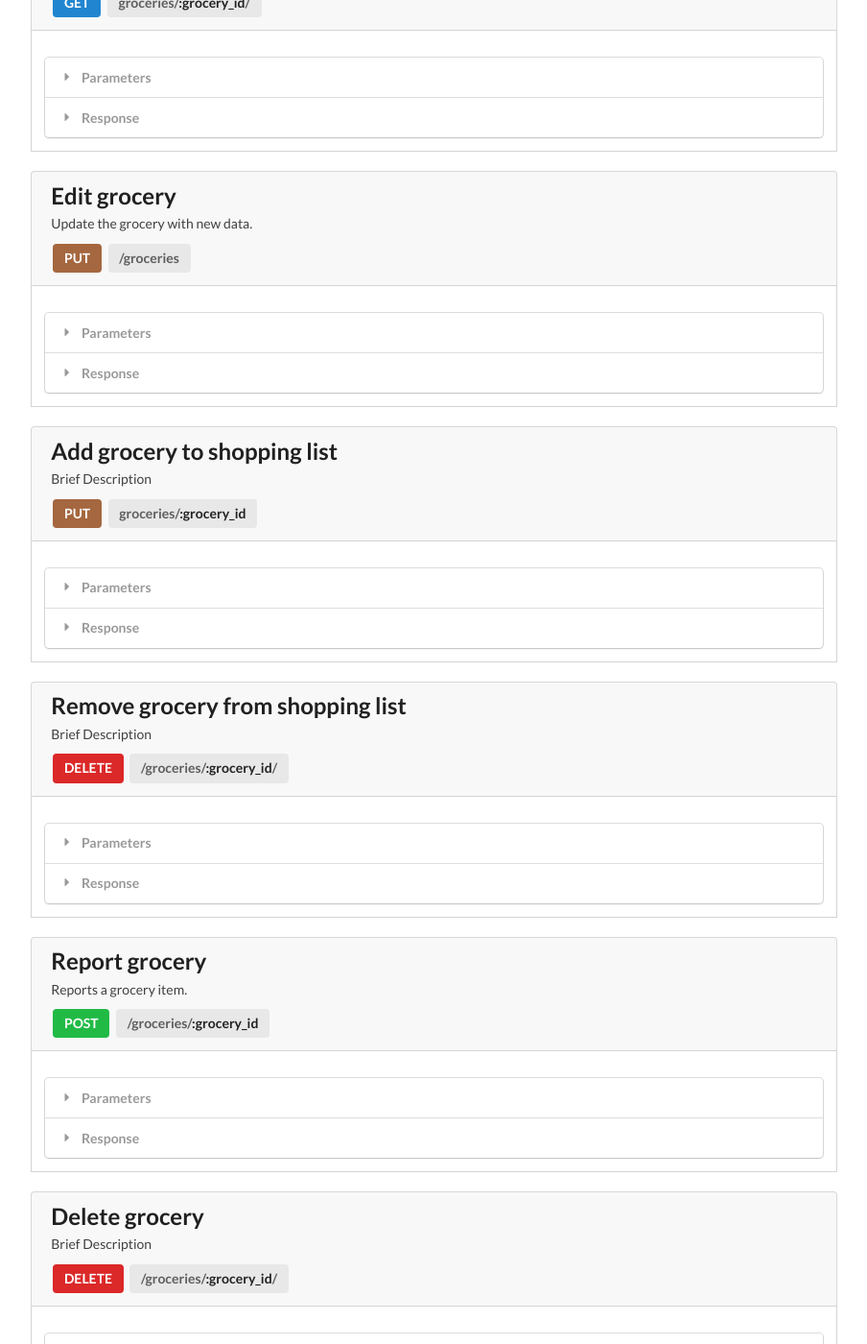
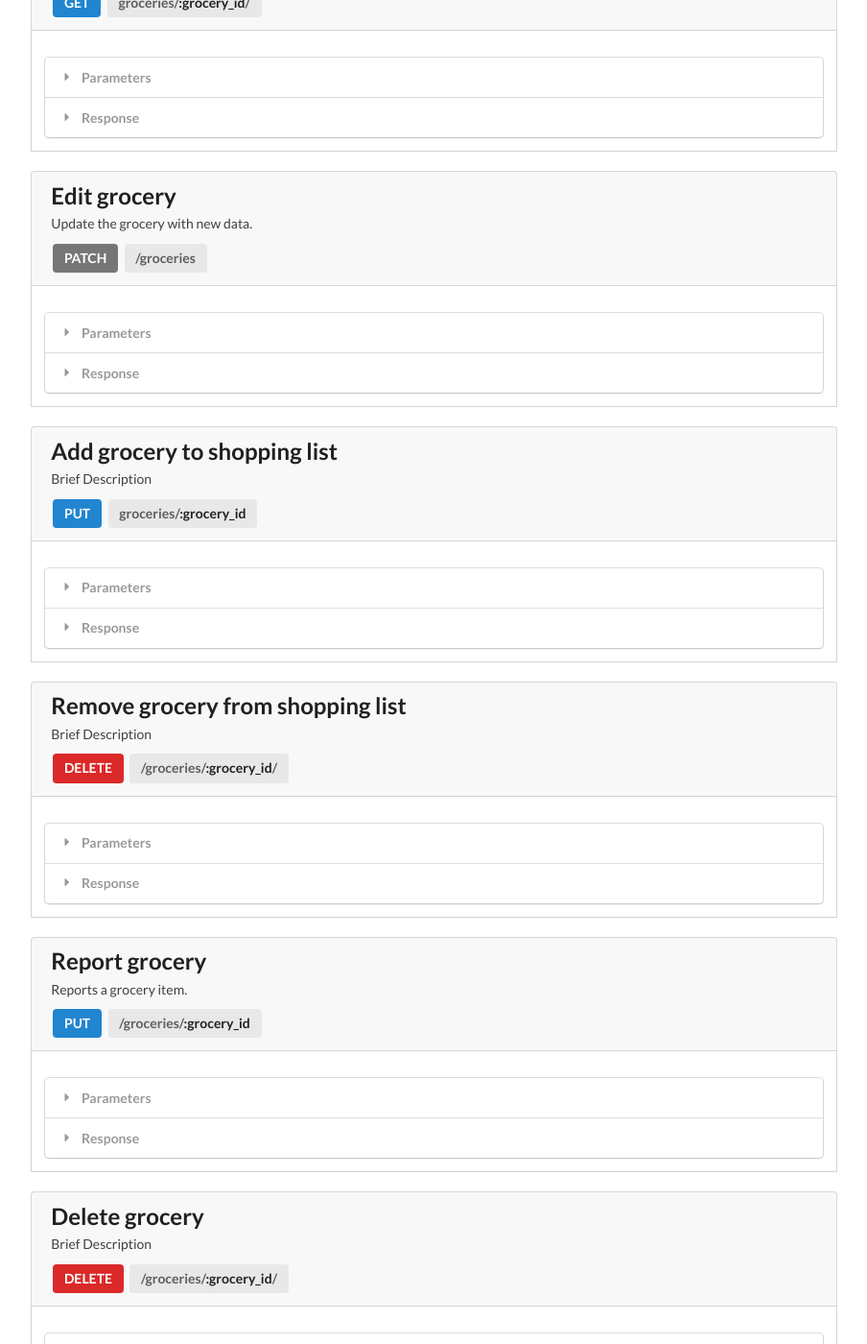
Before and after one commit to letsallchef/docs, a Jekyll site: the page built from _posts/api/2017-03-08-groceries.html, in a window 1280 px wide and 1400 px high, scrolled down 753 px. Shown: the whole window at 96% size, without its empty margins (332-1236 px from the left). Built offline with Jekyll 4.4.1, drawn with Linux system fonts in a browser that asks for light colours.

Commit message:
changes color and methods

```diff
--- a/_posts/api/2017-03-08-groceries.html
+++ b/_posts/api/2017-03-08-groceries.html
@@ -214,8 +214,8 @@ layout: api
 			<h2 class="ui header">Edit grocery</h2>
 		</div>
 		<p>Update the grocery with new data.</p>
-		<div class="ui large brown label">
-			PUT
+		<div class="ui large grey label">
+			PATCH
 		</div>
 		<div class="ui large label">
 			/groceries
@@ -288,7 +288,7 @@ layout: api
 			<h2 class="ui header">Add grocery to shopping list</h2>
 		</div>
 		<p>Brief Description</p>
-		<div class="ui large brown label">
+		<div class="ui large blue label">
 			PUT
 		</div>
 		<div class="ui large label">
@@ -376,8 +376,8 @@ layout: api
             <h2 class="ui header">Report grocery</h2>
         </div>
         <p>Reports a grocery item.</p>
-        <div class="ui large green label">
-            POST
+        <div class="ui large blue label">
+            PUT
         </div>
         <div class="ui large label">
             /groceries/<span class="variable">:grocery_id</span>
```
